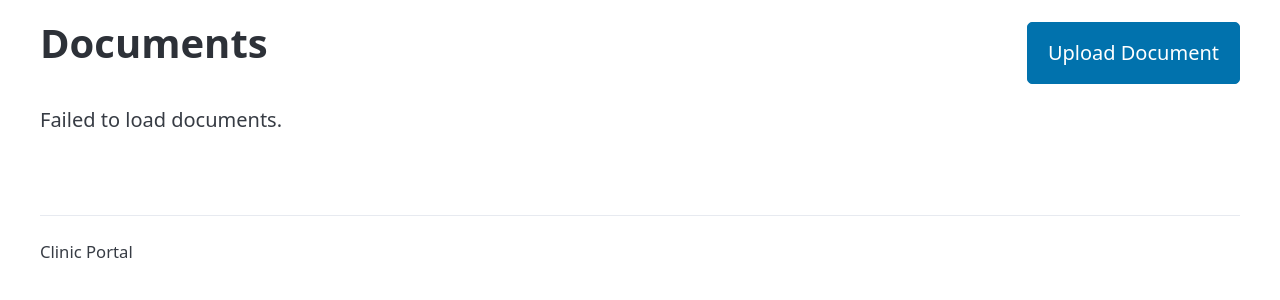
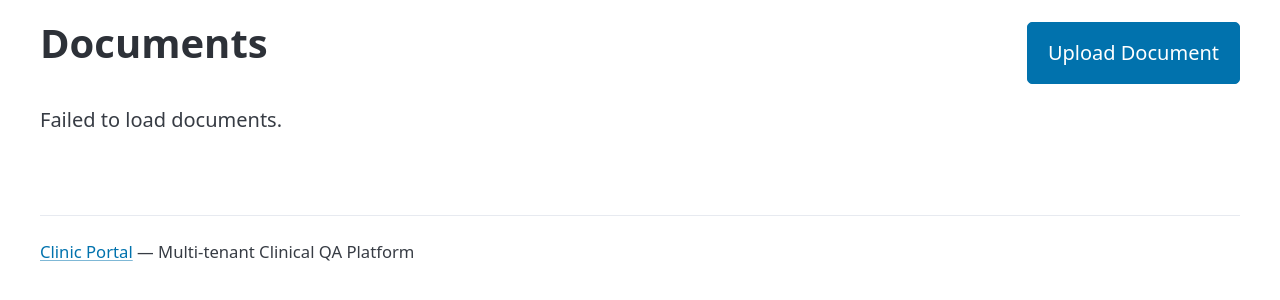
Before and after one commit to KlementMultiverse/clinic-portal, a Django app: template templates/documents.html in a window 1280 px wide. Shown: the part 70-370 px from the top of the page. Run offline with Django 5.2, Linux system fonts and the light colour scheme; the template is opened without the code that fills it, so the values that code supplies are empty; some libraries are stand-ins or nearby versions.

Commit message:
fix: footer shows tenant name + link to portal
Tenant pages: "Sunrise Clinic — Powered by Clinic Portal"
Portal page: "Clinic Portal — Multi-tenant Clinical QA Platform"

Co-Authored-By: Claude Opus 4.6 (1M context) <noreply@anthropic.com>

```diff
--- a/templates/base.html
+++ b/templates/base.html
@@ -54,7 +54,13 @@
 
     <footer class="container">
         <hr>
-        <p><small>Clinic Portal</small></p>
+        <p><small>
+            {% if request.tenant and request.tenant.schema_name != "public" %}
+                {{ request.tenant.name }} &mdash; Powered by <a href="http://portal.localhost:8000/">Clinic Portal</a>
+            {% else %}
+                <a href="http://portal.localhost:8000/">Clinic Portal</a> &mdash; Multi-tenant Clinical QA Platform
+            {% endif %}
+        </small></p>
     </footer>
 
     <script src="{% static 'app.js' %}"></script>
```
